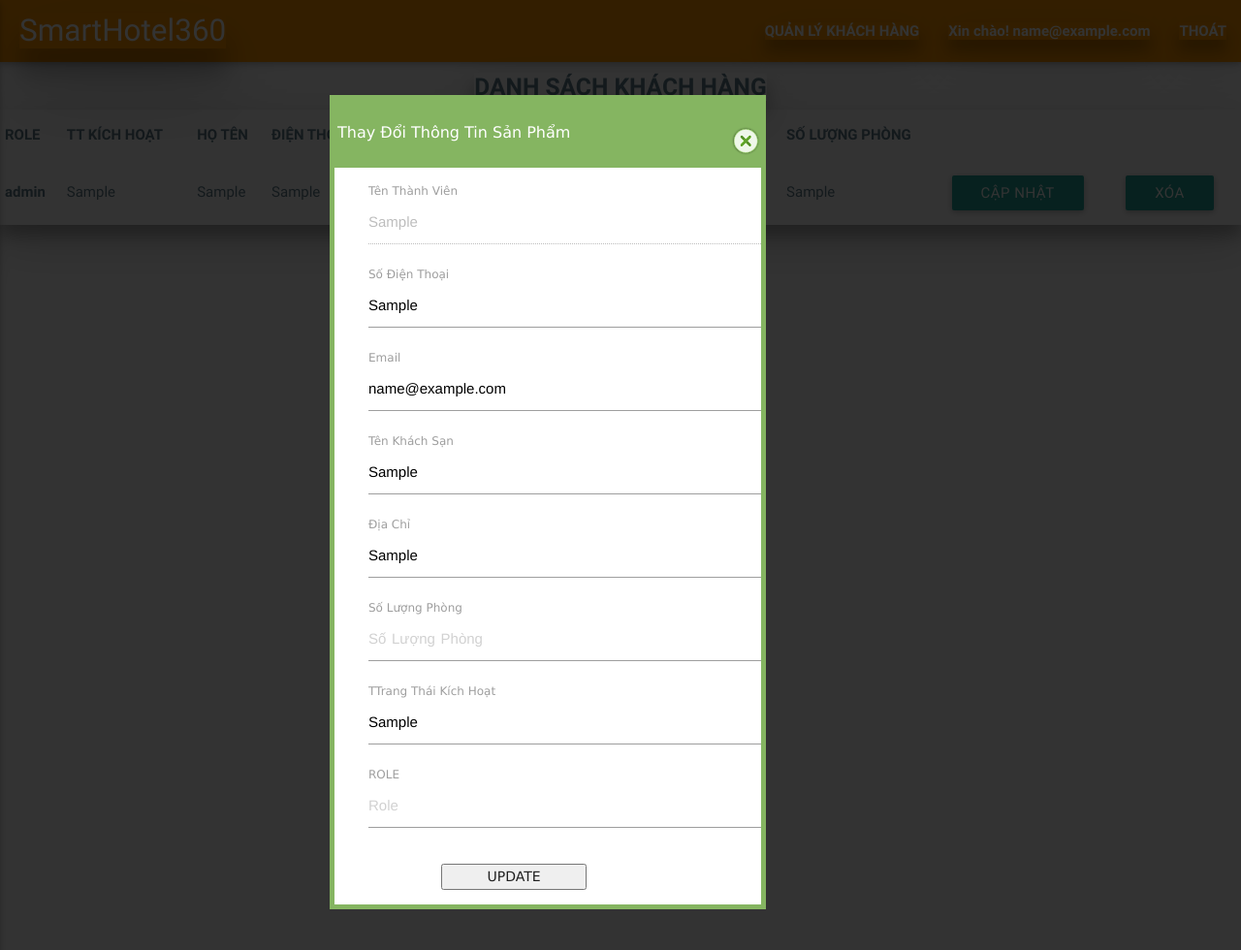
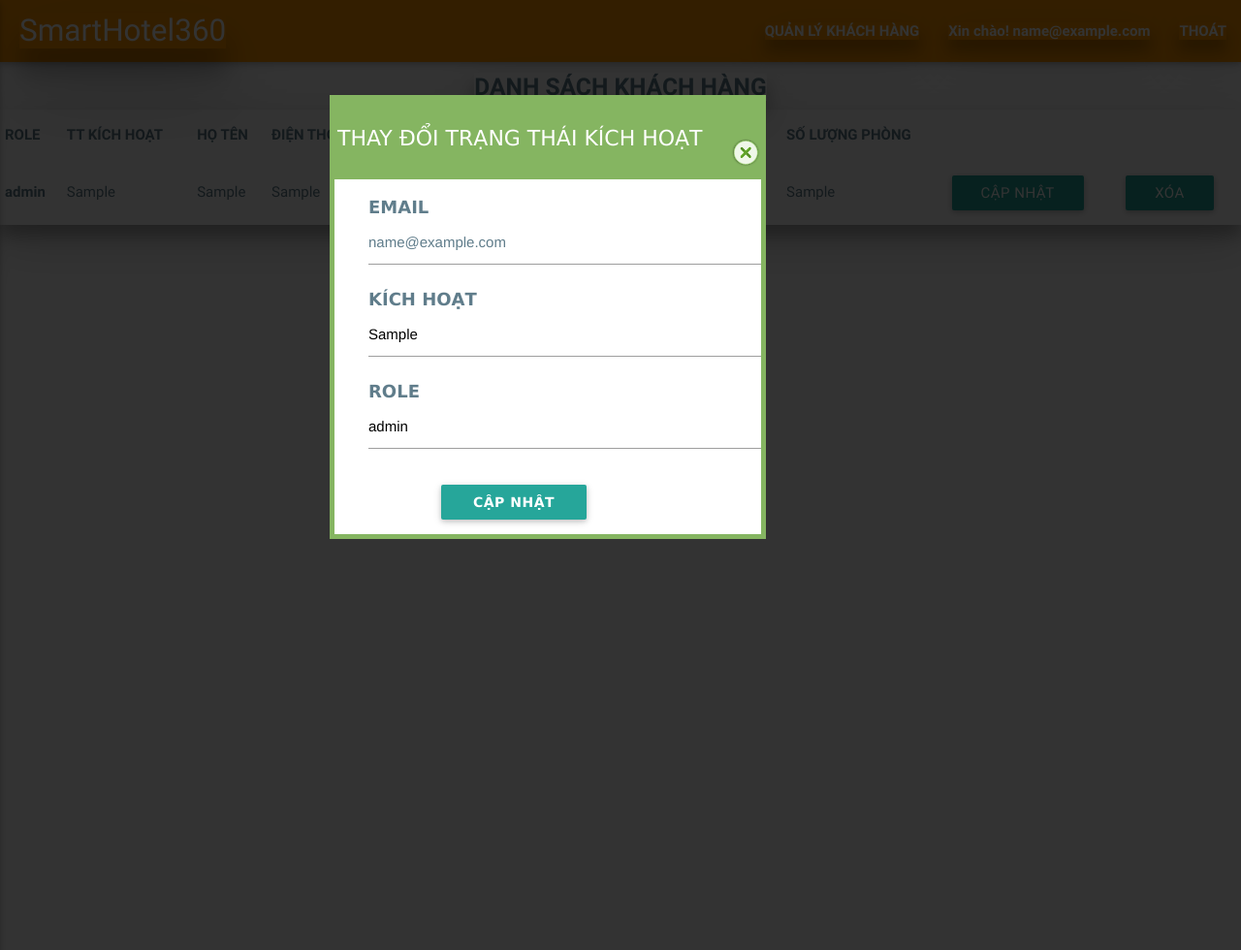
Before and after one commit to BaoNguyen134/PMQLKS, a PHP site: page /smarthotel/admin.php in a window 1280 px wide, after a click on "CẬP NHẬT". Shown: the whole page at 97% size. Run offline with PHP 8.4, Linux system fonts and the light colour scheme; the visitor is signed in with stand-in values (Sample User, id 1); tables that the repository leaves empty or names only in its code hold one stand-in row (values such as "Sample post"); some libraries are stand-ins or nearby versions.

Commit message:
thay đổi lại form sửa kích hoạt

```diff
--- a/smarthotel/admin.php
+++ b/smarthotel/admin.php
@@ -13,7 +13,8 @@
 
 <!DOCTYPE html>
 <html lang="en">
-<head><link rel="stylesheet" type="text/css" href="admin.css">
+<head>
+<link rel="stylesheet" type="text/css" href="admin.css">
 <meta http-equiv="Content-Type" content="text/html; charset=UTF-8"/>
 <meta name="viewport" content="width=device-width, initial-scale=1, maximum-scale=1.0, user-scalable=no"/>
 <title>QUẢN LÝ KHÁCH SẠN</title>
@@ -149,12 +150,7 @@ $email=$_POST['email'];
 	 var p=hv.filter(function(item) {
     return (item.email === e.id);
 });    console.log(p);
-        $('#ten').val(p['0'].ho_ten);
-		$('#sdt').val(p['0'].dien_thoai);
 		$('#email').val(p['0'].email);
-		$('#tenks').val(p['0'].ten_khach_san);
-		$('#diachi').val(p['0'].dia_chi);
-		$('#slphong').val(p['0'].so_luong_phong);
 		$('#tt').val(p['0'].kichhoat);
 		$('#role').val(p['0'].role);
 
@@ -187,41 +183,18 @@ $(document).ready(function() {
 });
  </script>
 <div id="update" class="login">
-    <p class="login_title">Thay Đổi Thông Tin Sản Phẩm</p>
+  <p class="login_title" style="font-size:22px">THAY ĐỔI TRẠNG THÁI KÍCH HOẠT</p>
   <a href="#" class="close"><img src="close.png" class="img-close" title="Close Window" alt="Close" /></a>
   <form method="post" class="login-content" action="#">
-            <label class="TenSanPham">
-            <span>Tên Thành Viên</span>
-            <input id="ten" name="ten" value="" type="text" autocomplete="on"  readonly="readonly">
+    <label><span class="blue-grey-text"><b style="font-size:18px">EMAIL</b></span>
+      <input class="blue-grey-text" id="email" name="email" value="" type="email" readonly>
     </label>
-            <label >
-            <span>Số Điện Thoại</span>
-            <input id="sdt" name="sdt" value="" type="text" placeholder="Số Điện Thoại">
+    <label><span class="blue-grey-text"><b style="font-size:18px">KÍCH HOẠT</b></span>
+      <input id="tt"  name="tt" value="" type="text">
     </label>
-            <label >
-            <span>Email</span>
-            <input id="email" name="email" value="" type="text" placeholder="Email" readonly>
+    <label><span class="blue-grey-text"><b style="font-size:18px">ROLE</b></span>
+      <input id="role"  name="role" value="" type="text">
     </label>
-            <label >
-            <span>Tên Khách Sạn</span>
-            <input id="tenks"  name="tenks" value="" type="text" placeholder="Tên Khách Sạn">
-            </label>
-             <label >
-            <span>Địa Chỉ</span>
-            <input id="diachi"  name="diachi" value="" type="text" placeholder="Địa Chỉ">
-            </label>
-             <label >
-            <span>Số Lượng Phòng</span>
-            <input id="slphong"  name="slphong" value="" type="number" placeholder="Số Lượng Phòng">
-            </label>
-             <label >
-            <span>TTrang Thái Kích Hoạt</span>
-            <input id="tt"  name="tt" value="" type="text" placeholder="Trạng Thái Kích Hoạt">
-            </label>
-             <label >
-            <span>ROLE</span>
-            <input id="role"  name="role" value="" type="number" placeholder="Role">
-            </label>
-            <button class="button submit-button"   type="submit" name="update">UPDATE</button>
+    <button  align="center" class="btn submit-button" type="submit" name="update"><b>CẬP NHẬT</b></button>
   </form>
 </div>
```
Lines whose indentation alone changed are shown as unchanged.
